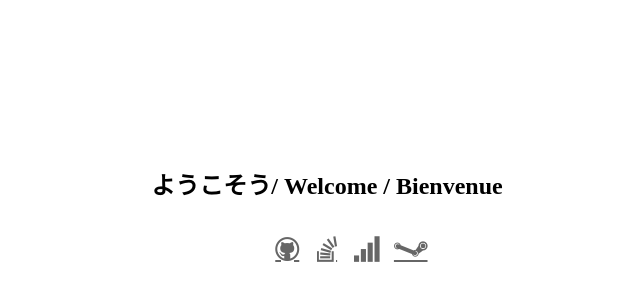
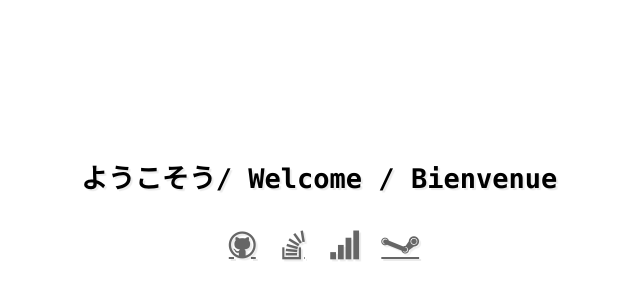
Before and after one commit to olegskl/kiroxas.github.io, a plain HTML site: page index.html in a window 1280 px wide. Shown: the part 54-354 px from the top of the page, without its empty margins (321-961 px from the left). Drawn offline with Linux system fonts and the light colour scheme.

Commit message:
Update index.html

```diff
--- a/index.html
+++ b/index.html
@@ -3,6 +3,18 @@
   <meta charset="utf-8" />
   <title>Kiroxas's Page</title>
   <style type="text/css">
+
+    html, body, pre, ul, li { margin: 0; padding: 0; }
+    ul { list-style: none; }
+
+    /* --------------------------------------------------------- Base styling */
+
+    html, pre {
+        font-size: 18px;
+        line-height: 1.4em;
+        font-family: Consolas, "Liberation Mono", Courier, monospace;
+        text-shadow: 2px 2px 1px rgba(0,0,0,0.08);
+    }
 
    .container {
         position: absolute;
```
